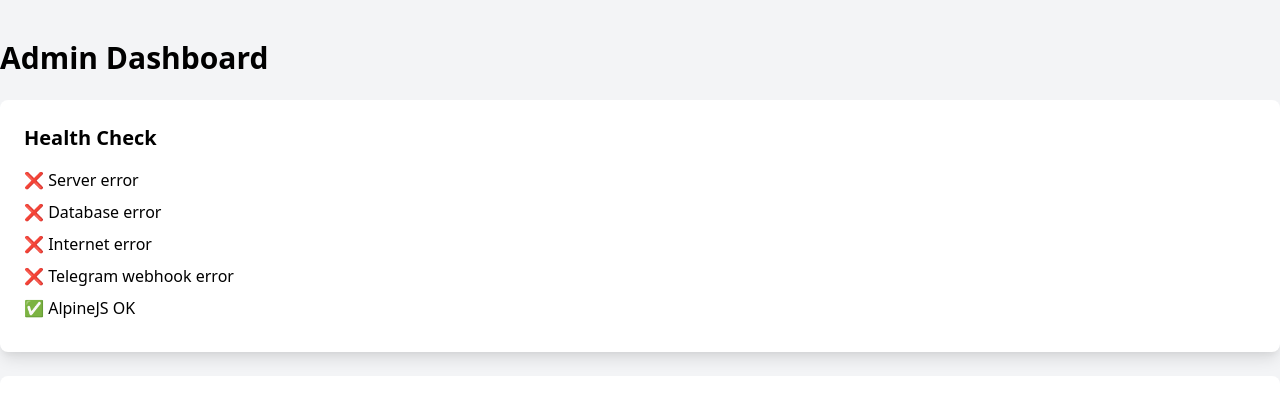
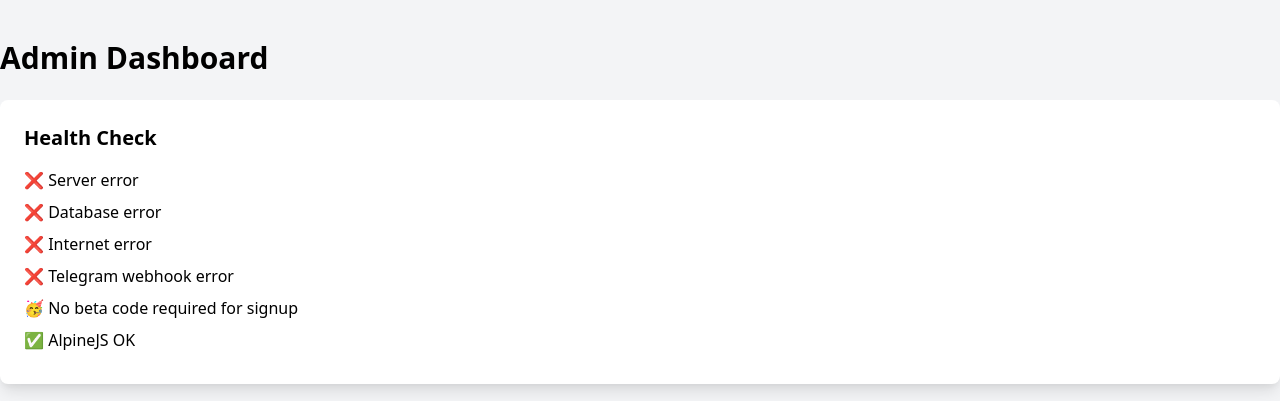
Before and after one commit to hankhank10/loglink-server, a Flask app: template project/templates/admin_home.html in a window 1280 px wide. Shown: the top 401 px of the page. Run offline with Flask 2, Linux system fonts and the light colour scheme; the template is opened without the code that fills it, so the values that code supplies are empty.

Commit message:
Show whether beta code required

```diff
--- a/project/__init__.py
+++ b/project/__init__.py
@@ -898,6 +898,7 @@ def admin_home():
         stats=check_stats(),
         user_list=User.query.order_by(User.api_call_count.desc()).all(),
         beta_code_list=list_of_beta_codes(),
+        telegram_require_beta_code=telegram_require_beta_code
     )
 
 
--- a/project/templates/admin_home.html
+++ b/project/templates/admin_home.html
@@ -56,6 +56,14 @@
 						✅ Telegram webhook OK
 						{% else %}
 						❌ Telegram webhook error
+						{% endif %}
+					</li>
+
+					<li class="mb-2">
+						{% if telegram_require_beta_code %}
+						🧪 Requires beta code for signup
+						{% else %}
+						🥳 No beta code required for signup
 						{% endif %}
 					</li>
 
```
